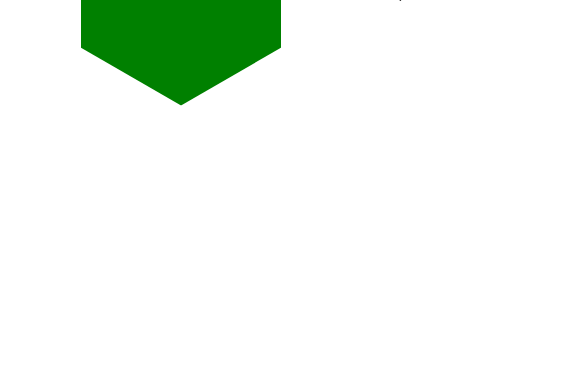
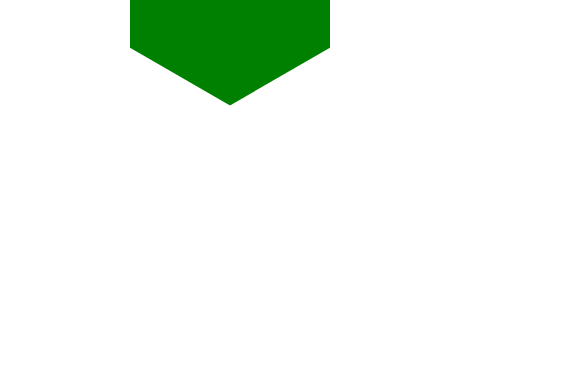
Before and after one commit to vgmyers/vgmyers.github.io, a plain HTML site: page index.html in a window 390 px wide. Shown: the part 479-844 px from the top of the page, 585 px wide, since content can reach past the window. Drawn offline with Linux system fonts and the light colour scheme.

Commit message:
fix screen width until responsive layout added

```diff
--- a/site.css
+++ b/site.css
@@ -2,6 +2,7 @@ body{
     margin: 0;
     padding: 0;
     width: 100vw;
+    min-width: 785px;
 }
 .container{
     height: 100vh;
```
